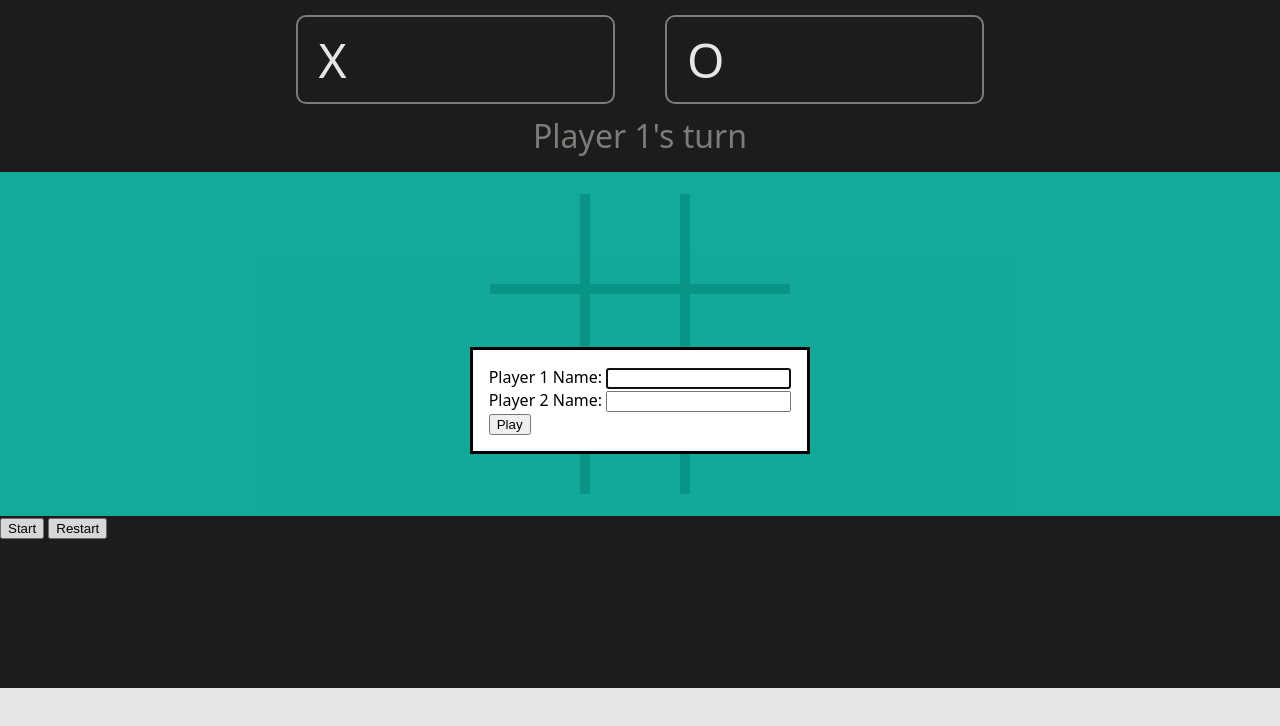
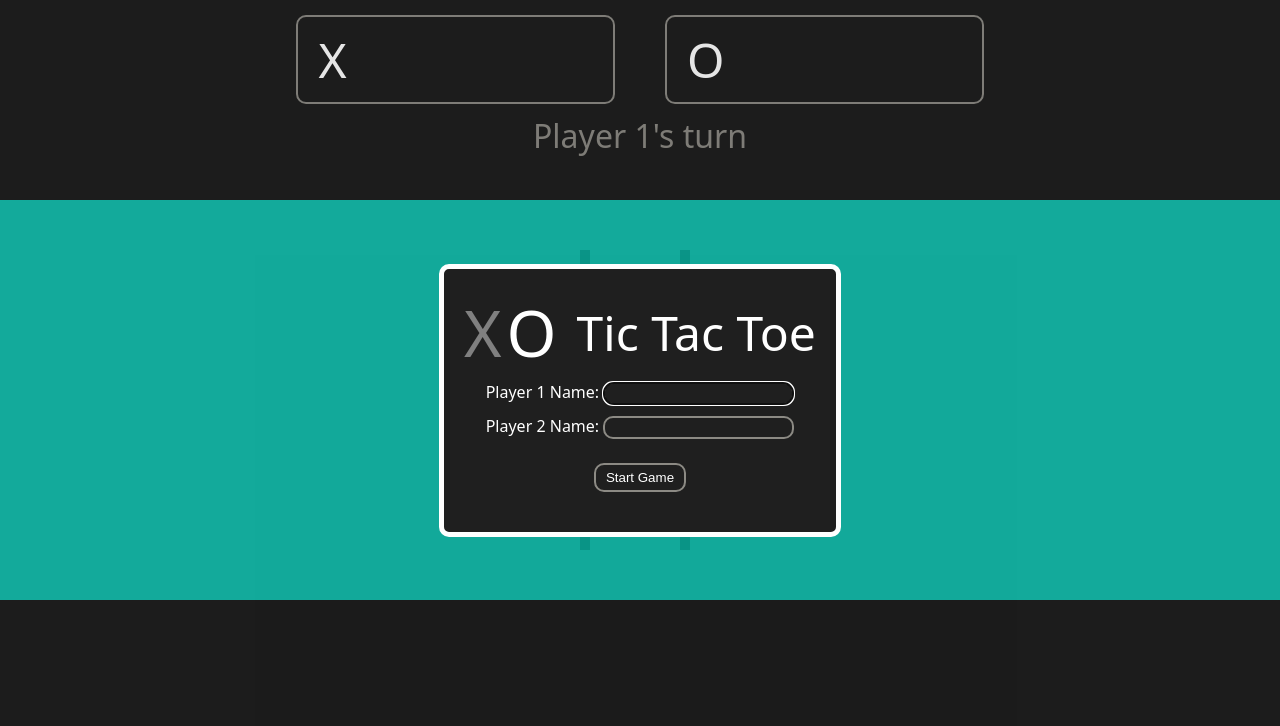
Before and after one commit to kp-pham/tic-tac-toe, a plain HTML site: page index.html in a window 1280 px wide. Drawn offline with Linux system fonts and the light colour scheme.

Commit message:
feat: apply grid and flexbox to dialog element
Create branding and logo for dialog element.

```diff
--- a/index.html
+++ b/index.html
@@ -24,11 +24,15 @@
         <div class="container">
             <div class="board"></div>
         </div>
-        <div class="footer">
-            <button>Start</button>
-            <button>Restart</button>
-        </div>
+        <div class="footer"></div>
         <dialog>
+            <div class="branding">
+                <div class=logo>
+                    <div class="mark">X</div>
+                    <div class="mark">O</div>
+                </div>
+                <div class="title">Tic Tac Toe</div>
+            </div>
             <form method="dialog">
                 <div class="fields">
                     <section>
@@ -40,7 +44,7 @@
                         <input type="text" id="player2-name" required>
                     </section>
                 </div>
-                <button type="submit" id="submit-dialog">Play</button>
+                <button type="submit" id="submit-dialog">Start Game</button>
             </form>
         </dialog>
     </body>
--- a/styles.css
+++ b/styles.css
@@ -4,6 +4,7 @@ body {
     grid-template-rows: 1fr 2fr 1fr;
     padding: 0;
     margin: 0;
+    min-height: 100vh;
 }
 
 .header {
@@ -85,3 +86,63 @@ body {
 .footer {
     background-color: #1F1F1F;
 }
+
+dialog {
+    background-color: #1F1F1F;
+    color: white;
+    padding: 20px;
+    border: 5px solid white;
+    border-radius: 10px;
+}
+
+.branding {
+    display: flex;
+    justify-content: center;
+    align-items: center;
+    gap: 20px;
+    font-size: 3rem;
+}
+
+.logo {
+    display: flex;
+    justify-content: center;
+    align-items: center;
+    gap: 5px;
+}
+
+.logo .mark {
+    font-size: 4rem;
+}
+
+.logo .mark:nth-child(1) {
+    color: grey;
+}
+
+form {
+    display: grid;
+    grid-template-rows: repeat(2, 1fr);
+    justify-self: center;
+}
+
+form section {
+    padding: 5px;
+}
+
+form input {
+    background-color: #1F1F1F;
+    color: white;
+    padding: 2px 5px;
+    border: 2px solid #8C8A84;
+    border-radius: 10px;
+}
+
+
+form button {
+    justify-self: center;
+    align-self: center;
+    background-color: #1F1F1F;
+    color: white;
+    padding: 5px 10px;
+    border: 2px solid #8C8A84;
+    border-radius: 10px;
+}
```
